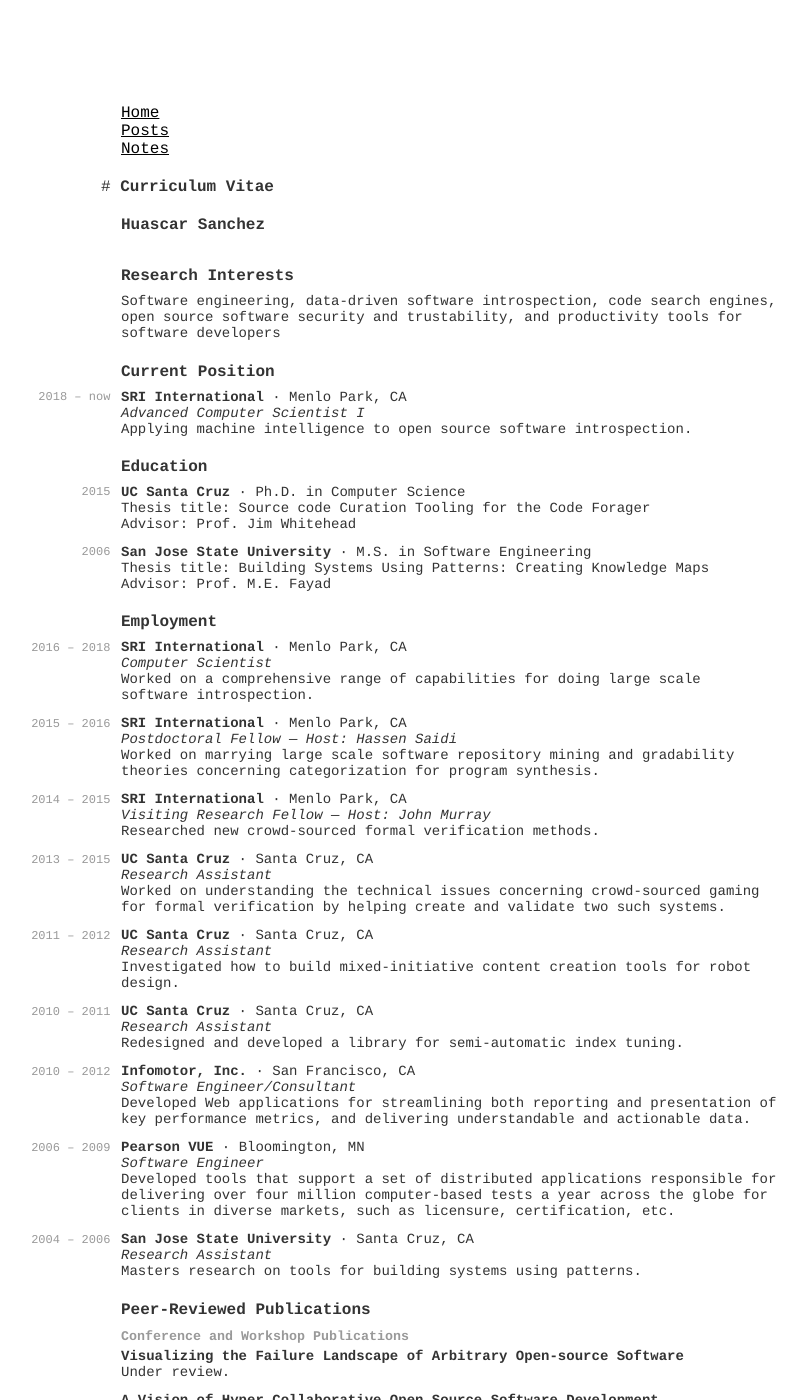
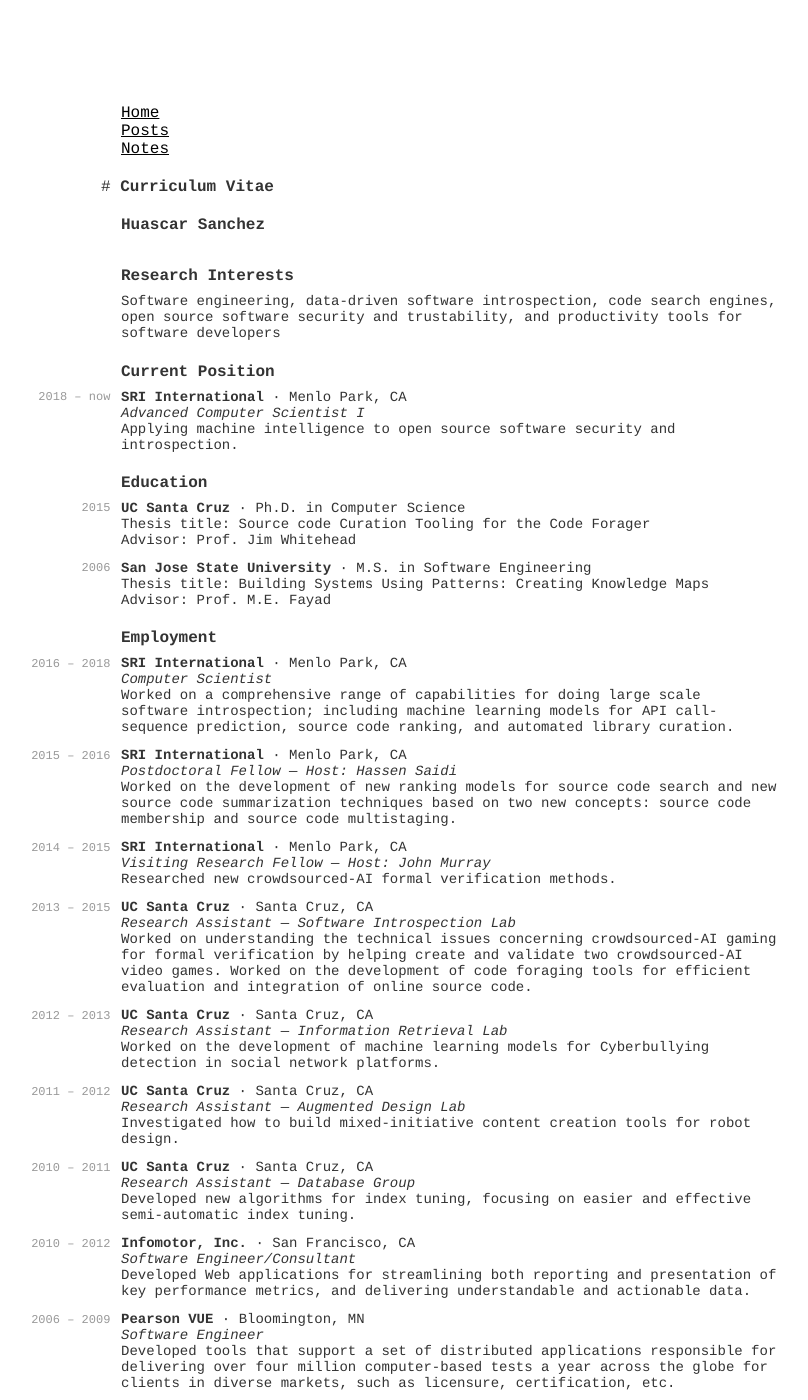
Before and after one commit to hsanchez/hsanchez.github.io, a Jekyll site: the page built from posts/notes/_posts/2017-02-01-cv.md, in a window 1280 px wide and 1400 px high. Shown: the whole window, without its empty margins (189-997 px from the left). Built offline with Jekyll 4.4.1, drawn with Linux system fonts in a browser that asks for light colours; some of the changed text lies outside the part shown.

Commit message:
minor updates

```diff
--- a/posts/notes/_posts/2017-02-01-cv.md
+++ b/posts/notes/_posts/2017-02-01-cv.md
@@ -13,7 +13,7 @@
     	<div class="entry">
     		<div class="item">
     			<span class="deemph">Software engineering, data-driven software introspection, code search engines, <br />
-			open source software security and trustability, and productivity tools for <br />software developers</span>
+    		open source software security and trustability, and productivity tools for <br />software developers</span>
     		</div>
     	</div>
 
@@ -24,7 +24,7 @@
         <div class="item">
           <span class="bold">SRI International</span> &middot; Menlo Park, CA <br />
           <span class="emph">Advanced Computer Scientist I</span> <br />
-          <span class="deemph">Applying machine intelligence to open source software introspection.</span>
+          <span class="deemph">Applying machine intelligence to open source software security and introspection.</span>
         </div>
       </div>
     </div>
@@ -71,7 +71,10 @@
     			<div class="item">
     				<span class="bold">SRI International</span> &middot; Menlo Park, CA <br />
     				<span class="emph">Computer Scientist</span> <br />
-    				<span class="deemph">Worked on a comprehensive range of capabilities for doing large scale <br />software introspection.</span>
+    				<span class="deemph">Worked on a comprehensive range of capabilities for doing large scale <br />software
+            introspection; including machine learning models for API call-sequence prediction, source code ranking, and
+            automated library curation.
+            </span>
     			</div>
     		</div>
 
@@ -80,7 +83,8 @@
     			<div class="item">
     				<span class="bold">SRI International</span> &middot; Menlo Park, CA <br />
     				<span class="emph">Postdoctoral Fellow &mdash; Host: Hassen Saidi</span> <br />
-    				<span class="deemph">Worked on marrying large scale software repository mining and gradability theories concerning categorization for program synthesis.</span>
+    				<span class="deemph">Worked on the development of new ranking models for source code search and new source code
+            summarization techniques based on two new concepts: source code membership and source code multistaging.</span>
     			</div>
     		</div>
 
@@ -89,16 +93,28 @@
     			<div class="item">
     				<span class="bold">SRI International</span> &middot; Menlo Park, CA <br />
     				<span class="emph">Visiting Research Fellow &mdash; Host: John Murray</span> <br />
-    				<span class="deemph">Researched new crowd-sourced formal verification methods.</span>
+    				<span class="deemph">Researched new crowdsourced-AI formal verification methods.</span>
     			</div>
     		</div>
 
-    		<div class="entry">
+        <div class="entry">
     			<div class="year">2013 &ndash; 2015</div>
     			<div class="item">
     				<span class="bold">UC Santa Cruz</span> &middot; Santa Cruz, CA <br />
-    				<span class="emph">Research Assistant</span> <br />
-    				<span class="deemph">Worked on understanding the technical issues concerning crowd-sourced gaming for formal verification by helping create and validate two such systems.</span>
+    				<span class="emph">Research Assistant &mdash; Software Introspection Lab</span> <br />
+    				<span class="deemph">Worked on understanding the technical issues concerning crowdsourced-AI gaming for formal verification by helping create and validate two crowdsourced-AI video games.</span>
+            <span class="deemph">Worked on the development of code foraging tools for efficient evaluation and integration
+            of online source code.</span>
+    			</div>
+    		</div>
+
+        <div class="entry">
+    			<div class="year">2012 &ndash; 2013</div>
+    			<div class="item">
+    				<span class="bold">UC Santa Cruz</span> &middot; Santa Cruz, CA <br />
+    				<span class="emph">Research Assistant &mdash; Information Retrieval Lab</span> <br />
+    				<span class="deemph">Worked on the development of machine learning models for Cyberbullying detection
+            in social network platforms.</span>
     			</div>
     		</div>
 
@@ -106,7 +122,7 @@
     			<div class="year">2011 &ndash; 2012</div>
     			<div class="item">
     				<span class="bold">UC Santa Cruz</span> &middot; Santa Cruz, CA <br />
-    				<span class="emph">Research Assistant</span> <br />
+    				<span class="emph">Research Assistant &mdash; Augmented Design Lab</span> <br />
     				<span class="deemph">Investigated how to build mixed-initiative content creation tools for robot design.</span>
     			</div>
     		</div>
@@ -115,8 +131,9 @@
     			<div class="year">2010 &ndash; 2011</div>
     			<div class="item">
     				<span class="bold">UC Santa Cruz</span> &middot; Santa Cruz, CA <br />
-    				<span class="emph">Research Assistant</span> <br />
-    				<span class="deemph">Redesigned and developed a library for semi-automatic index tuning.</span>
+    				<span class="emph">Research Assistant &mdash; Database Group</span> <br />
+    				<span class="deemph">Developed new algorithms for index tuning, focusing on easier and
+            effective semi-automatic index tuning.</span>
     			</div>
     		</div>
 
@@ -589,6 +606,15 @@
     <div class="section">
     	<div class="heading">Academic Service</div>
 
+      <div class="subheading">Artifact Evaluation Committee</div>
+
+      <div class="entry">
+        <div class="year">2020</div>
+        <div class="item">
+          <span class="bold">ISSTA: The ACM SIGSOFT International Symposium on Software Testing and Analysis</span><br />
+        </div>
+      </div>
+
       <div class="subheading">Paper reviewer</div>
 
       <div class="entry">
@@ -636,21 +662,21 @@
 
     	<div class="entry">
         <div class="year">Committer</div>
-        <!-- <div class="item">
-          <span class="bold">HiRep</span> &middot; https://github.com/hsanchez/hirepr <br />
-          <span class="emph">Selecting Diverse Highly Representative Code Examples</span>
-        </div>         -->
+        <div class="item">
+          <span class="bold">SMAC</span> &middot; https://github.com/SRI-CSL/smac/ <br />
+          <span class="emph">Dependency resolution and API call-sequence prediction</span>
+        </div>
         <div class="item">
           <span class="bold">PASCALI</span> &middot; https://github.com/SRI-CSL/pascali <br />
-          <span class="emph">Big code analytics</span>
+          <span class="emph">Big-code analytics</span>
         </div>
         <div class="item">
           <span class="bold">Vesperin</span> &middot; https://github.com/vesperin/ <br />
-          <span class="emph">Source code curation tools</span>
+          <span class="emph">ource code curation tool-kit</span>
         </div>
         <div class="item">
           <span class="bold">JayHorn</span> &middot; https://github.com/jayhorn/ <br />
-          <span class="emph">Static checker for Java</span>
+          <span class="emph">Model checking for Java programs</span>
         </div>
         <div class="item">
           <span class="bold">Ko&#772;fu</span> &middot; https://github.com/hsanchez/kofu <br />
```
Also changed, not shown: other parts of posts/notes/_posts/2017-02-01-cv.md (+1 -1 lines), index.md (+1 -1 lines).
